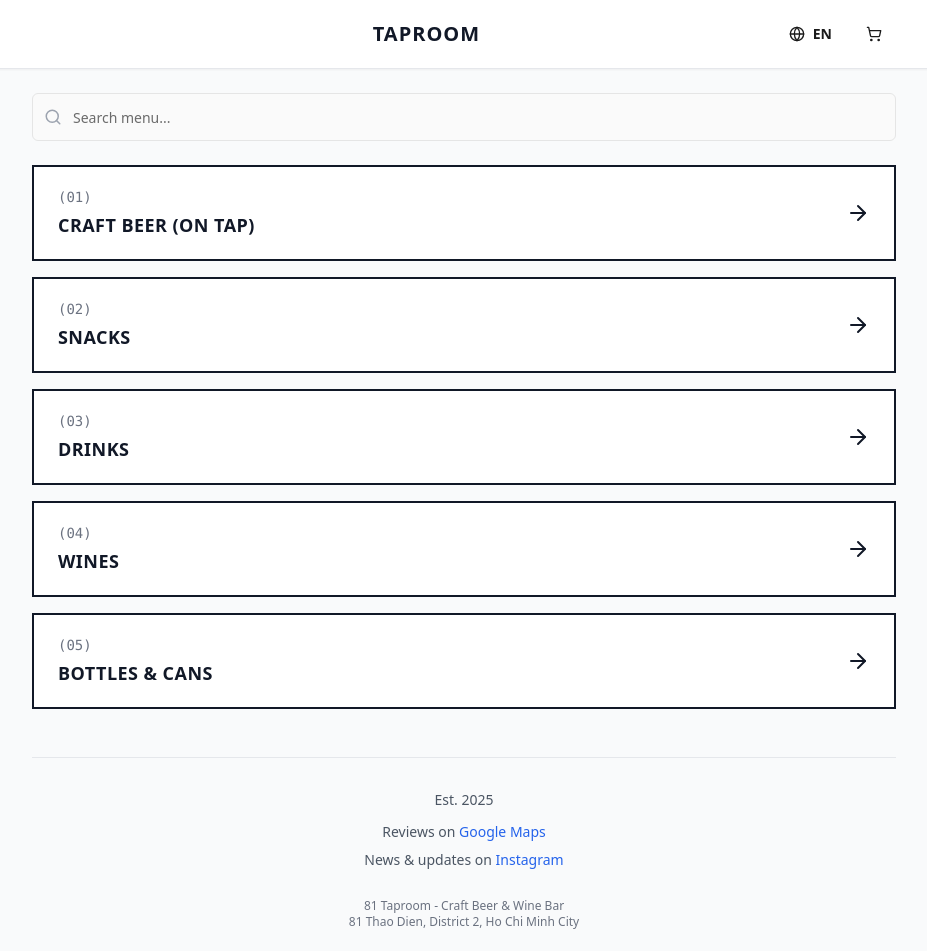
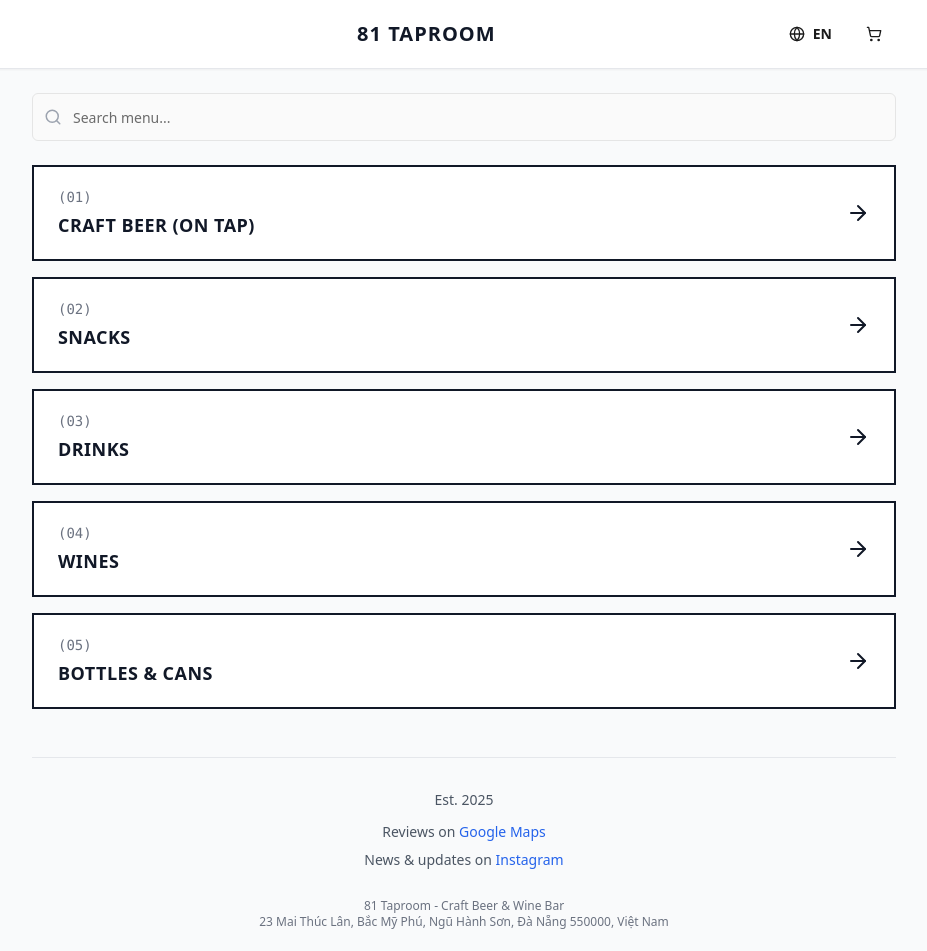
Before and after one commit to alibeksopuev-dev/81-Taproom, a React (Vite) app: page / in a window 1280 px wide. Shown: the top 951 px of the page, without its empty margins (176-1103 px from the left). Built offline with nearby package versions, Linux system fonts and the light colour scheme.

Commit message:
everything

```diff
--- a/src/lib/i18n/translations.ts
+++ b/src/lib/i18n/translations.ts
@@ -1,7 +1,7 @@
 import type { Language, Translation } from '@/types/i18n';
 
 const en: Translation = {
-  appTitle: 'TAPROOM',
+  appTitle: '81 Taproom',
 
   categories: {
     beers: 'craft beer (on tap)',
--- a/src/pages/Home.tsx
+++ b/src/pages/Home.tsx
@@ -41,7 +41,7 @@
               <p className="text-sm text-gray-600">
                 {t.reviewsOn}{' '}
                 <a
-                  href="https://maps.app.goo.gl/yrhbQdybz9jCk23m8"
+                  href="https://maps.app.goo.gl/W4c2ypuTR89VKKps7"
                   target="_blank"
                   rel="noopener noreferrer"
                   className="text-blue-600 hover:underline font-medium"
@@ -53,7 +53,7 @@
               <p className="text-sm text-gray-600">
                 {t.newsOn}{' '}
                 <a
-                  href="https://www.instagram.com/81taproom"
+                  href="https://www.instagram.com/81.taproom"
                   target="_blank"
                   rel="noopener noreferrer"
                   className="text-blue-600 hover:underline font-medium"
@@ -68,7 +68,7 @@
                 81 Taproom - Craft Beer & Wine Bar
               </p>
               <p className="text-xs text-gray-500">
-                81 Thao Dien, District 2, Ho Chi Minh City
+                23 Mai Thúc Lân, Bắc Mỹ Phú, Ngũ Hành Sơn, Đà Nẵng 550000, Việt Nam
               </p>
             </div>
           </div>
```
